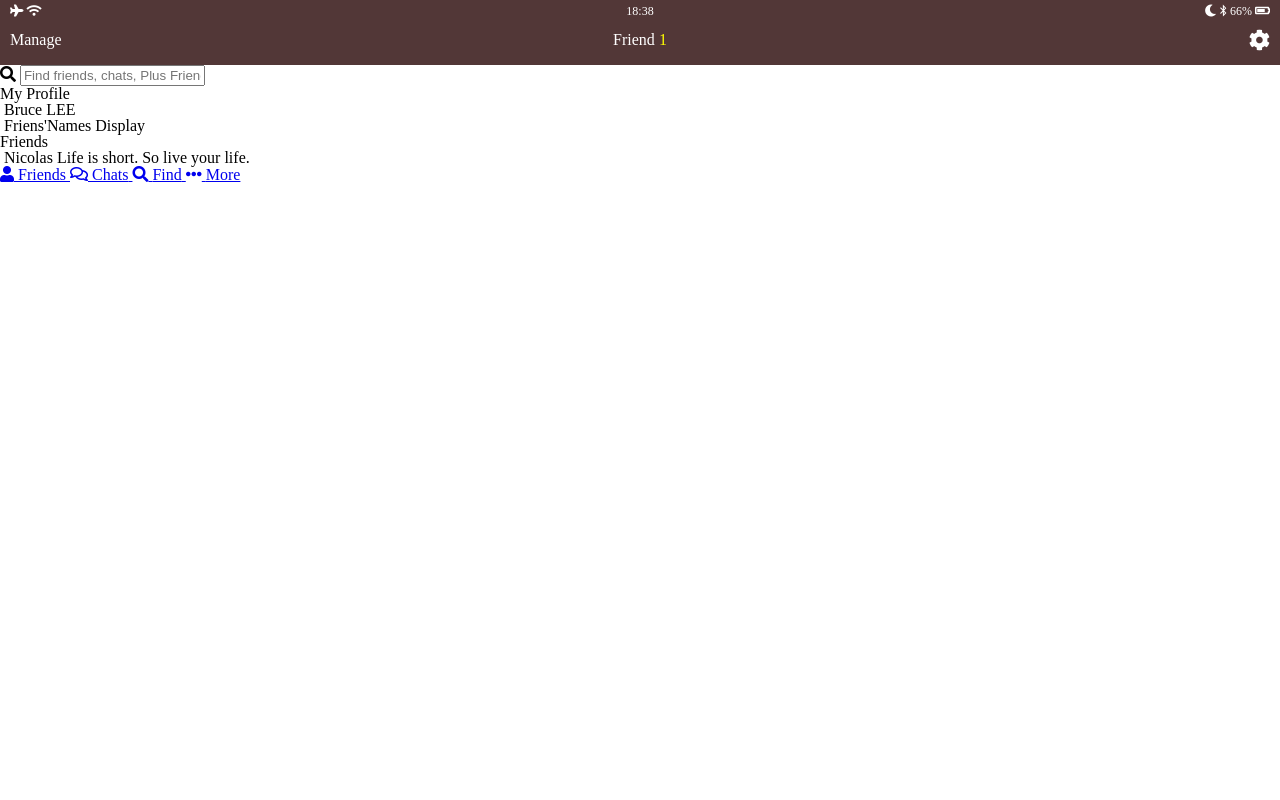
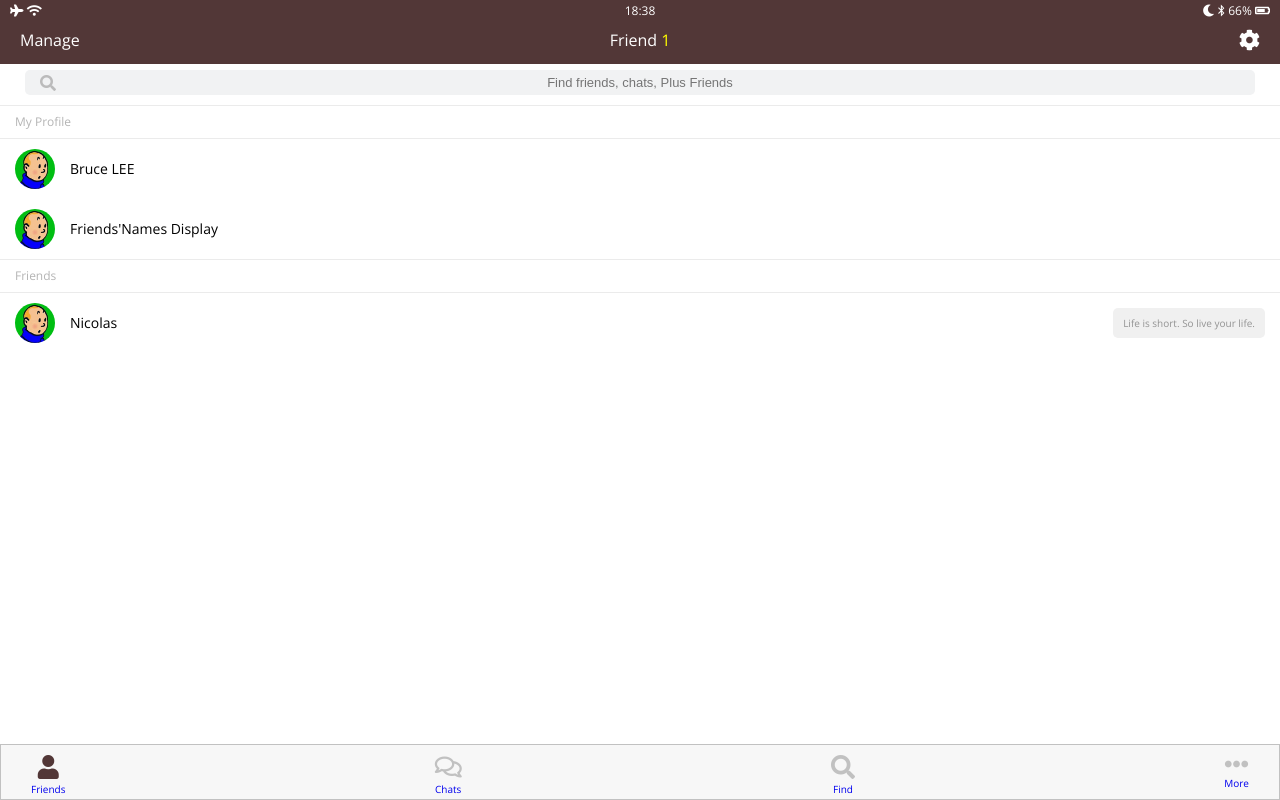
Before and after one commit to LEEBYOUNGSIK/kakao-clone, a plain HTML site: page friends.html in a window 1280 px wide. Drawn offline with nearby package versions, Linux system fonts and the light colour scheme.

Commit message:
css done

```diff
--- /dev/null
+++ b/css/friends.css
@@ -0,0 +1,45 @@
+.friends__section .friends__section-header {
+  padding: 10px 15px;
+  border-top: 1px solid #ebebeb;
+  border-bottom: 1px solid #ebebeb;
+  font-size: 12px;
+  color: #b4b4b4;
+}
+
+/* .friends__section .friends__section-rows {
+  padding: 10px 15px;
+} */
+
+.friends__section .friends__section-row {
+  padding: 10px 15px;
+  display: flex;
+  align-items: center;
+  font-size: 14px;
+}
+
+.friends__section .with-tangline {
+  justify-content: space-between;
+}
+
+.friends__section-tangline {
+  font-size: 10px;
+  background-color: #f0f0f0;
+  padding: 10px 10px;
+  border-radius: 5px;
+  color: #939393;
+}
+
+.friends__section-row img {
+  width: 40px;
+  border-radius: 50%;
+  margin-right: 15px;
+}
+.friends__section-row a {
+  text-decoration: none;
+  color: inherit;
+}
+
+.friends__section-column {
+  display: flex;
+  align-items: center;
+}
--- /dev/null
+++ b/css/global.css
@@ -0,0 +1,5 @@
+body {
+  font-family: 'Open Sans', sans-serif;
+  padding-top: 60px;
+  padding-bottom: 60px;
+}
--- a/css/header.css
+++ b/css/header.css
@@ -2,6 +2,9 @@
   background-color: #523737;
   color: white;
   padding: 5px 10px 15px 10px;
+  position: fixed;
+  width: 100%;
+  top: 0;
 }
 
 .top-header .header__top,
@@ -15,7 +18,7 @@
   font-size: 12px;
 }
 .top-header .header__bottom {
-  maring:0 10px;
+  margin:0 10px;
 
 }
 
--- /dev/null
+++ b/css/navigation.css
@@ -0,0 +1,37 @@
+.tab-bar {
+  background-color: #F7F7F7;
+  position: fixed;
+  width: 100%;
+  bottom: 0;
+  display: flex;
+  justify-content: space-between;
+  padding: 10px 30px 5px 30px;
+  border: 1px solid #c1c1c1;
+}
+
+.tab-bar .tab-bar__tab {
+  display: flex;
+  text-align: center;
+  flex-direction: column;
+  text-decoration: none;
+}
+
+.tab-bar .tab-bar__tab i {
+  display: block;
+  margin-bottom: 5px;
+  text-align: center;
+  font-size: 24px;
+  color: #c1c1c1;
+}
+
+.tab-bar .tab-bar__tab--selected i {
+  display: block;
+  margin-bottom: 5px;
+  text-align: center;
+  font-size: 24px;
+  color: #523737;
+}
+
+.tab-bar .tab-bar__title {
+  font-size: 10px;
+}
--- /dev/null
+++ b/css/search-bar.css
@@ -0,0 +1,26 @@
+.search-bar {
+  padding: 10px 25px;
+  position: relative;
+}
+
+.search-bar i {
+  color: #bbbbbb;
+  position: absolute;
+  left: 40px;
+  top: 15px;
+}
+
+.search-bar input:focus {
+  outline: none;
+}
+
+.search-bar input {
+  padding: 5px 7px;
+  width: 100%;
+  box-sizing: border-box;
+  text-align: center;
+  border: 0;
+  border-radius: 5px;
+  background-color: #f1f2f3;
+  font-size: 13px;
+}
--- a/css/style.css
+++ b/css/style.css
@@ -1,2 +1,7 @@
+@import url('https://fonts.googleapis.com/css?family=Open+Sans:400,600');
 @import 'reset.css';
 @import 'header.css';
+@import 'global.css';
+@import 'friends.css';
+@import 'search-bar.css';
+@import 'navigation.css';
--- a/friends.html
+++ b/friends.html
@@ -42,29 +42,31 @@
       <input type="text" placeholder="Find friends, chats, Plus Friends">
     </div>
     <section class="friends__section">
-      <header class="friens__header">
-        <h6 class="friens__title">My Profile</h6>
+      <header class="friends__section-header">
+        <h6 class="friens__section-title">My Profile</h6>
       </header>
-      <div class="friens__rows">
-        <div class="friens__row">
-          <img src="" alt="">
-          <span class="friens_name">Bruce LEE</span>
+      <div class="friends__section-rows">
+        <div class="friends__section-row">
+          <img src="images/avatar.jpg" alt="">
+          <span class="friends_name">Bruce LEE</span>
         </div>
-        <div class="friens__row">
-          <img src="" alt="">
-          <span class="friens_name">Friens'Names Display</span>
+        <div class="friends__section-row">
+          <img src="images/avatar.jpg" alt="">
+          <span class="friends__section-name">Friends'Names Display</span>
         </div>
       </div>
     </section>
-    <section class="friens">
-      <header class="friens__header">
-        <h6 class="friens__title">Friends</h6>
+    <section class="friends__section">
+      <header class="friends__section-header">
+        <h6 class="friens__section-title">Friends</h6>
       </header>
-      <div class="friends__rows">
-        <div class="friends__row">
-          <img src="" alt="">
-          <span class="friends_name">Nicolas</span>
-          <span class="friends_tangle">Life is short. So live your life.</span>
+      <div class="friends__section-rows">
+        <div class="friends__section-row with-tangline">
+          <div class="friends__section-column">
+            <img src="images/avatar.jpg" alt="">
+            <span class="friends__section-name">Nicolas</span>
+          </div>
+          <span class="friends__section-tangline">Life is short. So live your life.</span>
         </div>
       </div>
     </section>
@@ -83,7 +85,7 @@
       <span class="tab-bar__title">Find</span>
     </a>
     <a href="more.html" class="tab-bar__tab">
-      <i class="fas fa-ellipsis-h"></i>
+      <i class="fas fa-ellipsis-h fa-lg"></i>
       <span class="tab-bar__title">More</span>
     </a>
   </nav>
```
Also changed, not shown: chats.html (+2 -1 lines), find.html (+1 -1 lines), more.html (+1 -1 lines), summery.js (added, +7 -0 lines).
